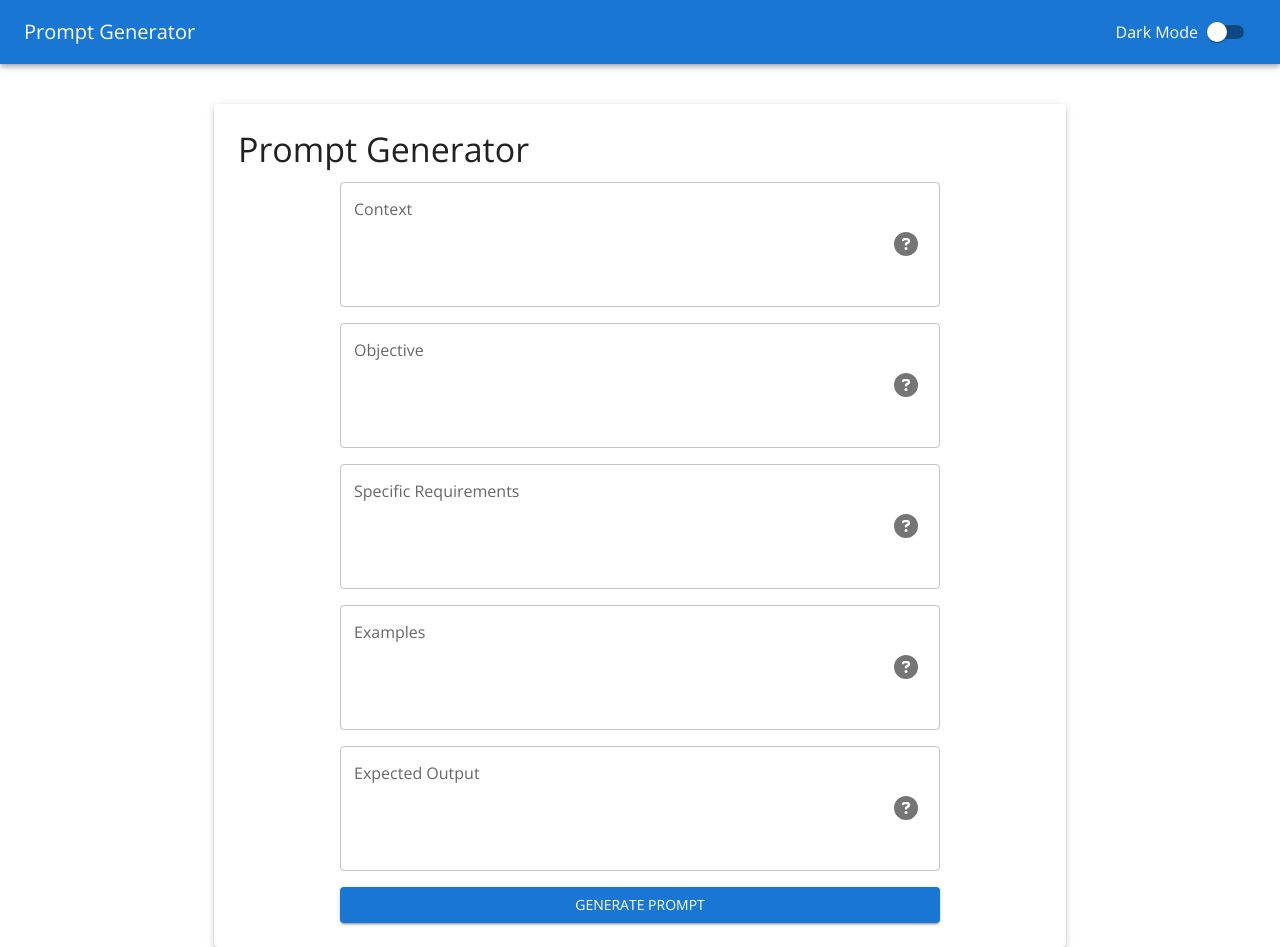
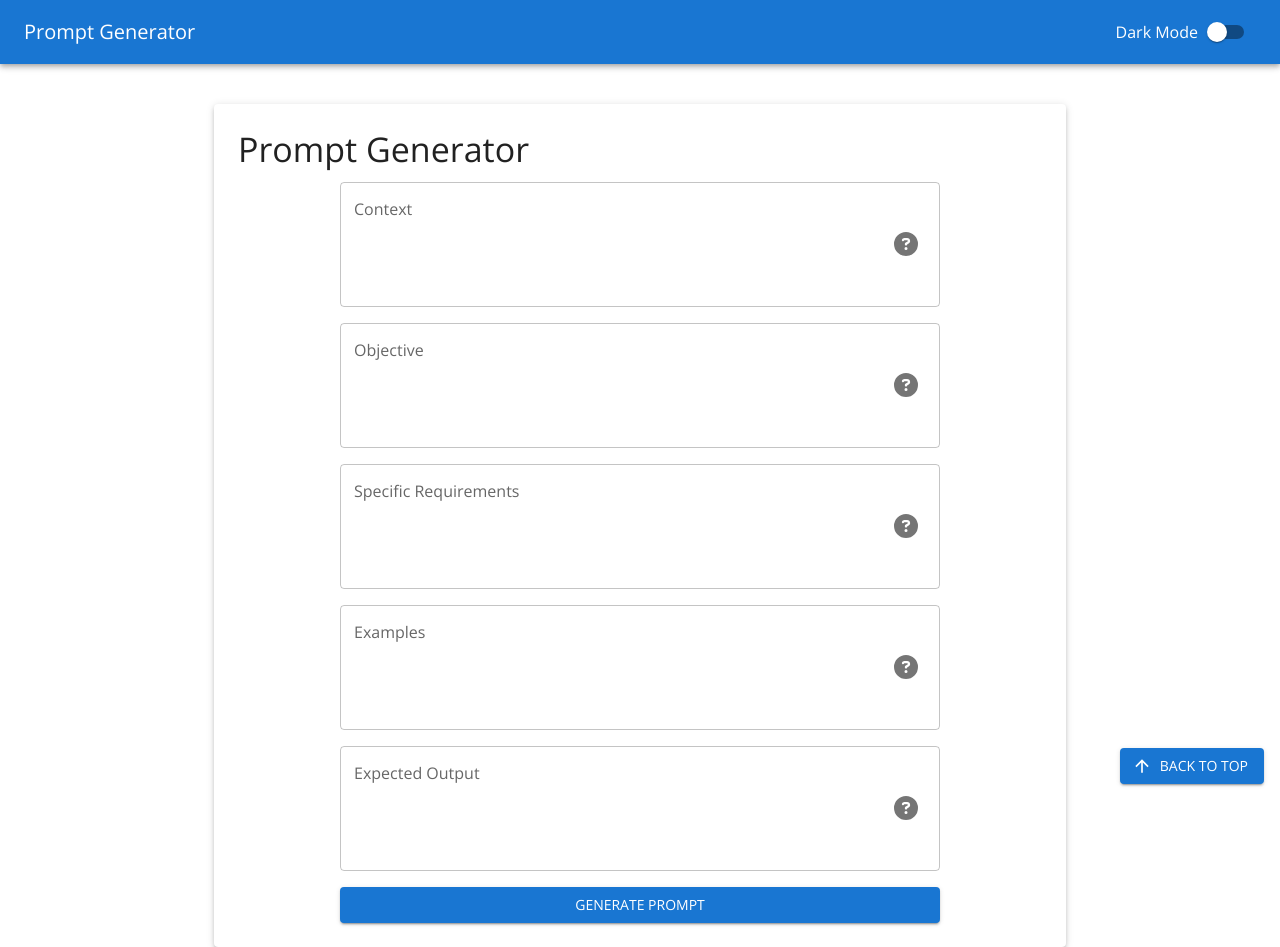
Before and after one commit to Spottie97/prompter, a React (Create React App) app in the folder prompt-generator/: page / in a window 1280 px wide. Built offline with nearby package versions, Linux system fonts and the light colour scheme.

Commit message:
"Added ScrollToTopButton component to App.js"

```diff
--- a/prompt-generator/src/App.js
+++ b/prompt-generator/src/App.js
@@ -1,6 +1,7 @@
 import React, { useState } from 'react';
 import { ThemeProvider, createTheme, CssBaseline, Container, Switch, Typography, AppBar, Toolbar } from '@mui/material';
 import PromptForm from './PromptForm';
+import ScrollToTopButton from './ScrollToTopButton';
 import './App.css';
 
 function App() {
@@ -34,6 +35,7 @@ function App() {
       <Container>
         <PromptForm />
       </Container>
+      <ScrollToTopButton />
     </ThemeProvider>
   );
 }
--- /dev/null
+++ b/prompt-generator/src/ScrollToTopButton.js
@@ -0,0 +1,30 @@
+import React from 'react';
+import { Button, Box } from '@mui/material';
+import ArrowUpwardIcon from '@mui/icons-material/ArrowUpward';
+
+const ScrollToTopButton = () => {
+  const scrollToTop = () => {
+    window.scrollTo({ top: 0, behavior: 'smooth' });
+  };
+
+  return (
+    <Box
+      sx={{
+        position: 'fixed',
+        bottom: 16,
+        right: 16,
+      }}
+    >
+      <Button
+        variant="contained"
+        color="primary"
+        onClick={scrollToTop}
+        startIcon={<ArrowUpwardIcon />}
+      >
+        Back to Top
+      </Button>
+    </Box>
+  );
+};
+
+export default ScrollToTopButton;
```
